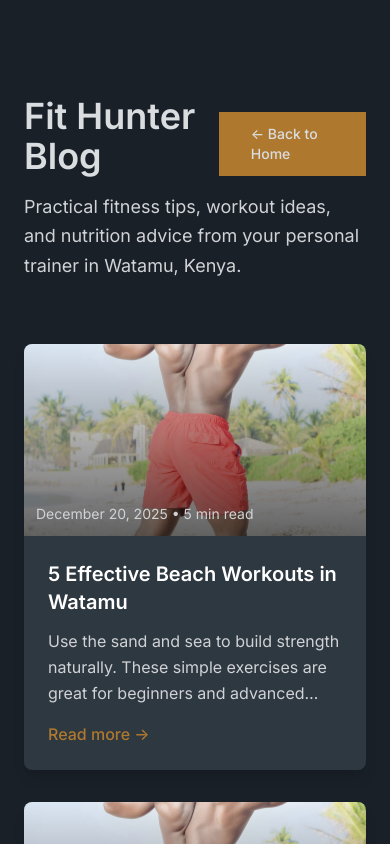
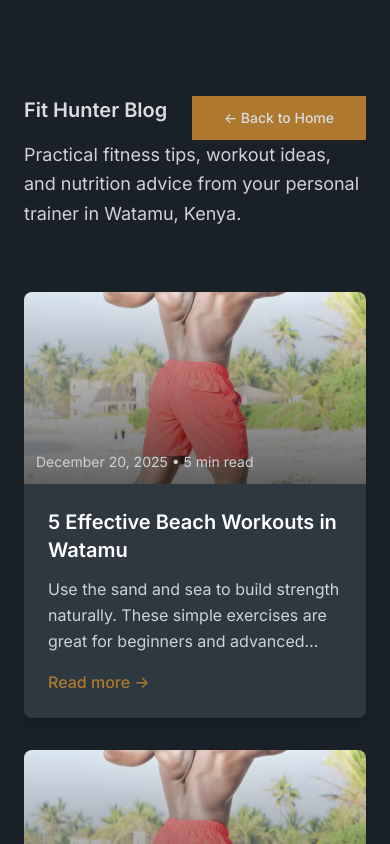
Before and after one commit to samziro/fithunter, a Next.js app: page /blogs in a window 390 px wide. Shown: the top 844 px of the page. Built offline with nearby package versions, Linux system fonts and the light colour scheme; no server answers.

Commit message:
Update page.tsx

```diff
--- a/app/blogs/page.tsx
+++ b/app/blogs/page.tsx
@@ -87,7 +87,7 @@ export default async function BlogPage() {
       <div className="max-w-7xl mx-auto px-6">
         <div className="mb-16">
           <div className='flex items-center justify-between'>
-            <h1 className="text-4xl md:text-5xl font-bold text-textSecondary mb-4 font-poppins">
+            <h1 className="text-xl md:text-5xl font-bold text-textSecondary mb-4 font-poppins">
             Fit Hunter Blog
           </h1>
           <Link href={"/"} className="bg-button text-sm md:text-base px-8 py-3 text-textSecondary font-medium transition-colors font-inter">
```
